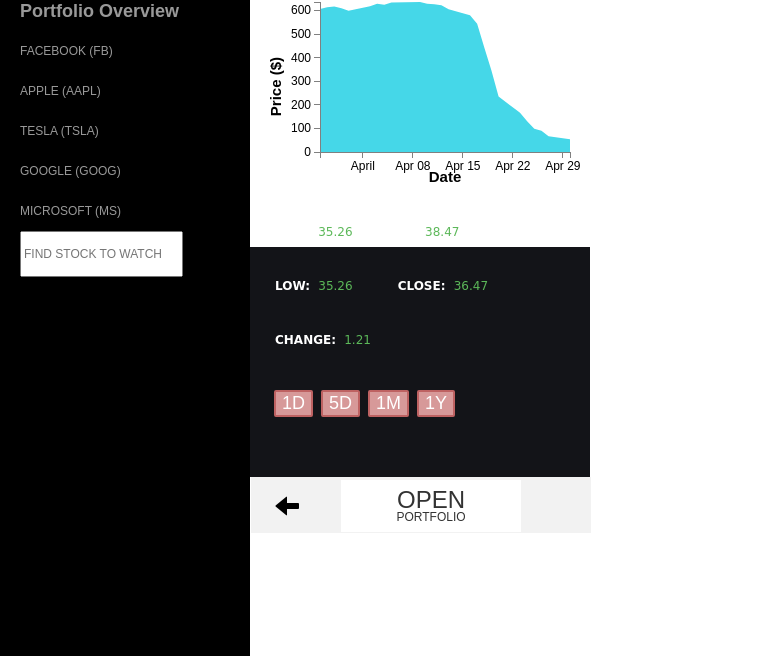
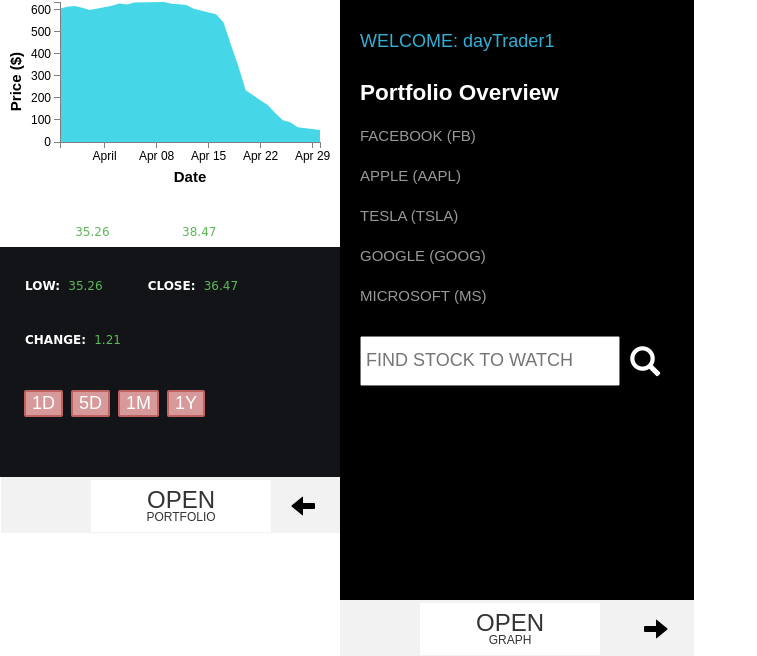
Before and after one commit to jacethelefty/wedStock, a website: page saturday-dev/public/index.html in a window 1280 px wide. Shown: the part 144-800 px from the top of the page, without its empty margins (0-757 px from the left). Drawn offline with nearby package versions, Linux system fonts and the light colour scheme; a web font is replaced by a local one.

Commit message:
wed morning UI changes

```diff
--- a/saturday-dev/public/index.html
+++ b/saturday-dev/public/index.html
@@ -37,15 +37,18 @@
             top: 3px; left: 70px;
             font-size: 18px;
         }
+        .stockInPort{
+            width:260px; height: 50px;
+            padding-left: 4px;
+            margin: 20px auto 0;
+            font-size: 18px;
+        }
         h1{
             margin-top: 20px;
             margin-left: 18px;
             font-weight: 700;
             color:#000;
             font-family: 'Open Sans', sans-serif;
-        }
-        button{
-
         }
         .graphRel{
             position: relative;
@@ -65,7 +68,7 @@
             padding-left: 4px;
         }
         .graph p:first-of-type{
-            margin-left: 18px;
+            margin-left: 25px;
         }
         .rangeWrap{
             background-color:#131418;
@@ -117,7 +120,12 @@
 
         .openPort{
             background-color: #F2F2F2;
-            width: 340px;    height:56px;
+            width: 100%;    height:56px;
+            margin: 0;
+        }
+        .portTop{
+            background-color: #F2F2F2;
+            width: 100%;    height:56px;
             margin: 0;
         }
         .openPort i{
@@ -155,9 +163,6 @@
             display: block;
             margin-top: -4px;
         }
-        .div.container-fluid{
-            background-color:#3C3C3D;
-        }
         .glyphicon-menu-hamburger{
             color: #000;
             font-size: 2em;
@@ -176,15 +181,58 @@
             font-size: 2em;
             line-height: 2.25em;
             position: absolute;
-            bottom: 4px; left: 24px;
+            bottom: 4px; right: 10px;
+            width: 40px; height: 40px;
+            transition: all .25s ease-in;
         }
-
-        /* Smartphones (portrait and landscape) ----------- */
-        @media only screen
-        and (min-device-width : 320px)
-        and (max-device-width : 480px) {
+        .glyphicon-arrow-left:hover{
+            color: #45D7E8;
+            cursor: pointer;
         }
-
+        .glyphicon-arrow-right{
+            color: #000;
+            font-size: 2em;
+            line-height: 2.25em;
+            position: absolute;
+            bottom: 4px; right: 10px;
+            width: 40px; height: 40px;
+            transition: all .25s ease-in;
+        }
+        .glyphicon-arrow-right:hover{
+            color: #45D7E8;
+            cursor: pointer;
+        }
+        .openGraphBtm{
+            background-color: #F2F2F2;
+            width: 100%;    height:56px;
+            margin:0px;
+            position: absolute;
+            bottom: 0; left: 0;
+            z-index: 10;
+        }
+        .openGraphBtm p{
+            display: block;
+            margin: 3px auto;
+            width: 180px;
+            height: 52px;
+            position: absolute;
+            top: 0;
+            left:80px;
+            font-size: 2em;
+            padding-top: 6px;
+            background-color: #fff;
+            text-align: center;
+        }
+        .openGraphBtm p span{
+            font-size: .5em;
+            display: block;
+            margin-top: -4px;
+        }
+        li .glyphicon-search {
+            color: #fff;
+            position: absolute;
+            top: 472px; right: 30px;
+        }
 
         </style>
     </style>
@@ -204,11 +252,16 @@
 
         <!-- Sidebar -->
         <div id="sidebar-wrapper">
+
+            <div class="portTop">
+                <span class="glyphicon glyphicon-menu-hamburger"></span>
+            </div>
+
             <ul class="sidebar-nav">
                 <li class="sidebar-brand">
-                    <a href="#" style="font-size:1.5em;margin-top:30px;">
+                    <h1 style="font-size:1.5em;margin:100px 0 0 0;color:#fff;display:block;">
                         Stock Watch 1.0
-                    </a>
+                    </h1>
                 </li>
                 <li style="font-size:18px;color:#31B0D5">
                     WELCOME: dayTrader1
@@ -217,7 +270,7 @@
                     <a href="#"></a>
                 </li>
                 <li>
-                    <a href="#" style="font-weight:bold;font-size:1.5em">Portfolio Overview</a>
+                    <h2 style="font-weight:bold;font-size:1.5em;color:#fff;">Portfolio Overview</h2>
                 </li>
                 <li>
                     <a href="#" class="stockWatch"> FACEBOOK (FB)</a>
@@ -236,8 +289,15 @@
                 </li>
                 <li>
                     <input type="text" placeholder="FIND STOCK TO WATCH" class="stockInPort">
+                    <span class="glyphicon glyphicon-search"></span>
                 </li>
             </ul>
+
+            <div class="openGraphBtm">
+                <span class="glyphicon glyphicon-arrow-right"></span>
+                <p>OPEN <br><span>GRAPH</span></p>
+            </div>
+
         </div>
         <!-- /#sidebar-wrapper -->
 
@@ -260,7 +320,7 @@
                             <script>
 
                             // Set the dimensions of the canvas / graph
-                            var margin = {top: 20, right: 20, bottom: 30, left: 70},
+                            var margin = {top: 20, right: 20, bottom: 40, left: 60},
                                 width = 340 - margin.left - margin.right,
                                 height = 200 - margin.top - margin.bottom;
 
@@ -349,7 +409,6 @@
                                     .style("text-anchor", "end")
                                     .attr("class", "shadow")
                                     .text("Price ($)");
-
                             });
 
                             </script>
@@ -384,13 +443,17 @@
     <!-- Bootstrap Core JavaScript -->
     <script src="lib/vendor/bootstrap-3.3.6-dist/js/bootstrap.min.js"></script>
     <script src="lib/profile.js"></script>
-    <!-- Menu Toggle Script -->
-    <!-- <script>
-      $("#menu-toggle").click(function(e) {
-        e.preventDefault();
-        $("#wrapper").toggleClass("toggled");
-      });
-    </script> -->
+
+    <script>
+        $(".glyphicon-arrow-left").click(function() {
+            $("#sidebar-wrapper").css("margin-left", "-340px");
+        });
+    </script>
+    <script>
+        $(".openGraphBtm .glyphicon-arrow-right").click(function() {
+            $("#sidebar-wrapper").css("margin-left", "354px");
+        });
+    </script>
 
 </body>
 
--- a/saturday-dev/public/lib/vendor/simple-sidebar.css
+++ b/saturday-dev/public/lib/vendor/simple-sidebar.css
@@ -21,10 +21,10 @@
 #sidebar-wrapper {
     z-index: 1000;
     position: fixed;
-    left: 250px;
-    width: 0;
+    left: 340px;
+    width: 354px;
     height: 100%;
-    margin-left: -250px;
+    margin-left: 0px;
     overflow-y: auto;
     background: #000;
     -webkit-transition: all 0.5s ease;
@@ -53,10 +53,11 @@
 .sidebar-nav {
     position: absolute;
     top: 0;
-    width: 250px;
+    width: 350px;
     margin: 0;
     padding: 0;
     list-style: none;
+    font-size: 1.25em;
 }
 
 .sidebar-nav li {
@@ -96,7 +97,7 @@
     background: none;
 }
 
-@media(min-width:768px) {
+@media(max-width:768px) {
     #wrapper {
         padding-left: 250px;
     }
@@ -106,7 +107,9 @@
     }
 
     #sidebar-wrapper {
-        width: 250px;
+        width: 100%;
+        display: block;
+        margin-left: 344px;
     }
 
     #wrapper.toggled #sidebar-wrapper {
@@ -116,10 +119,11 @@
     #page-content-wrapper {
         padding: 20px;
         position: relative;
+        margin-left: -254px;
     }
 
     #wrapper.toggled #page-content-wrapper {
         position: relative;
-        margin-right: 0;
+        display: block;
     }
 }
```
Also changed, not shown: saturday-dev/public/login.html (+0 -2 lines).
